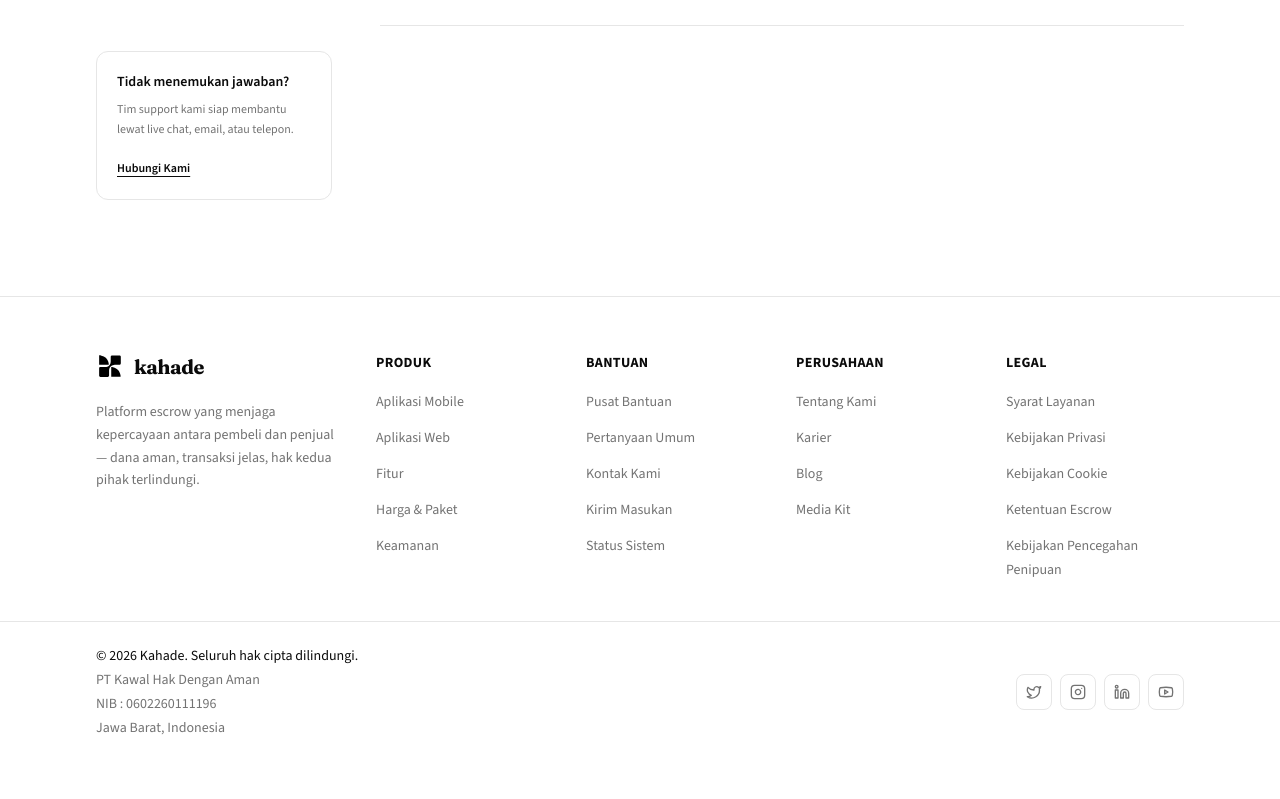
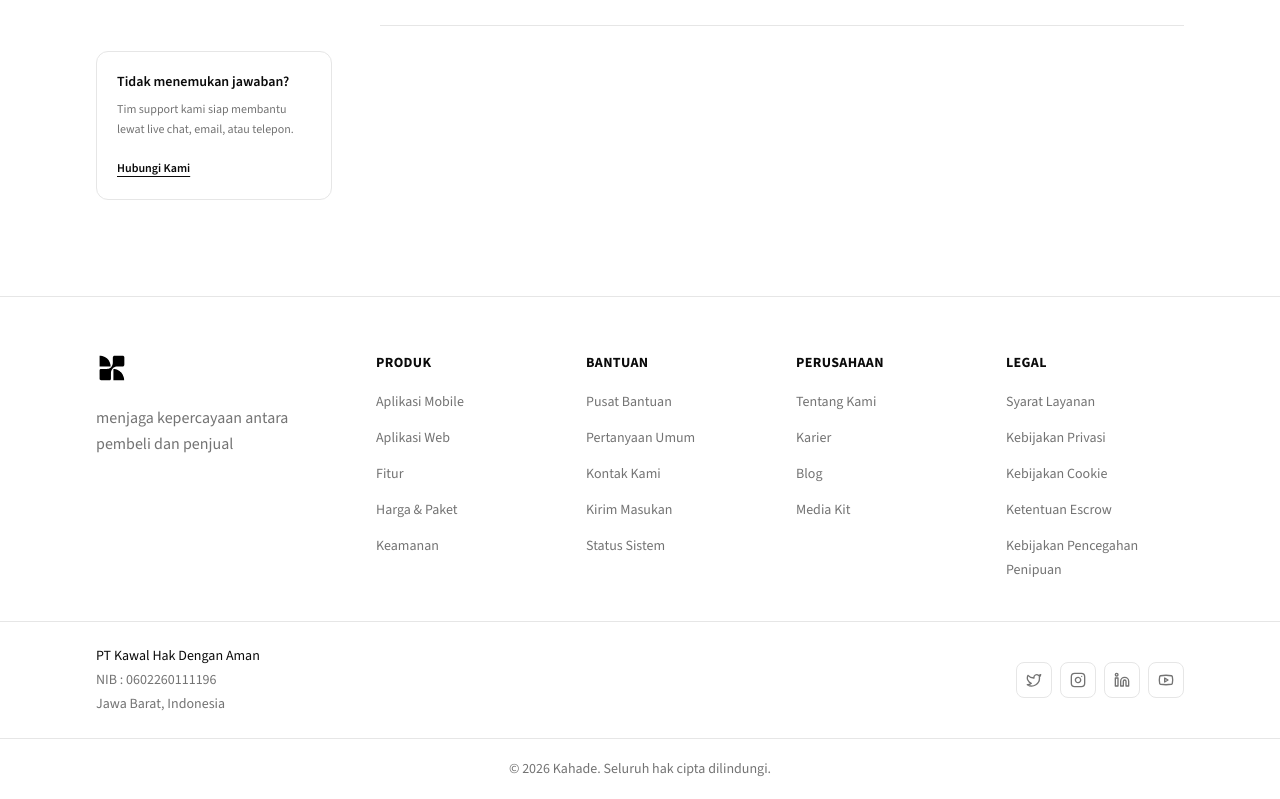
Before and after one commit to kahade-id/landing, a Next.js app: page /faq in a window 1280 px wide. Shown: the part 1023-1822 px from the top of the page. Before the commit the page ends 1785 px from the top, so only its background shows below. Built offline with nearby package versions, Linux system fonts and the light colour scheme.

Commit message:
Update Footer.tsx

```diff
--- a/components/layout/Footer.tsx
+++ b/components/layout/Footer.tsx
@@ -18,16 +18,11 @@ const footerEntries = Object.entries(footerLinks) as [string, { label: string; h
 function FooterColumn({ category, links }: { category: string; links: { label: string; href: string }[] }) {
   return (
     <div>
-      <p className="text-sm font-bold text-foreground mb-4 tracking-wide">
-        {category}
-      </p>
+      <p className="text-sm font-bold text-foreground mb-4 tracking-wide">{category}</p>
       <ul className="flex flex-col gap-3">
         {links.map((link) => (
           <li key={link.label}>
-            <Link
-              href={link.href}
-              className="text-sm text-muted-foreground hover:text-foreground transition-colors leading-snug"
-            >
+            <Link href={link.href} className="text-sm text-muted-foreground hover:text-foreground transition-colors leading-snug">
               {link.label}
             </Link>
           </li>
@@ -41,27 +36,15 @@ function FooterAccordion({ category, links }: { category: string; links: { label
   const [open, setOpen] = useState(false);
   return (
     <div className="border-b border-border last:border-b-0">
-      <button
-        type="button"
-        onClick={() => setOpen((v) => !v)}
-        className="w-full flex items-center justify-between py-4 text-left"
-        aria-expanded={open}
-      >
+      <button type="button" onClick={() => setOpen((v) => !v)} className="w-full flex items-center justify-between py-4 text-left" aria-expanded={open}>
         <span className="text-sm font-bold text-foreground tracking-wide">{category}</span>
-        <ChevronDown
-          className={`w-4 h-4 text-muted-foreground transition-transform duration-200 ${open ? "rotate-180" : ""}`}
-        />
+        <ChevronDown className={`w-4 h-4 text-muted-foreground transition-transform duration-200 ${open ? "rotate-180" : ""}`} />
       </button>
-      <div
-        className={`overflow-hidden transition-all duration-300 ${open ? "max-h-96 pb-4" : "max-h-0"}`}
-      >
+      <div className={`overflow-hidden transition-all duration-300 ${open ? "max-h-96 pb-4" : "max-h-0"}`}>
         <ul className="flex flex-col gap-3 pl-1">
           {links.map((link) => (
             <li key={link.label}>
-              <Link
-                href={link.href}
-                className="text-sm text-muted-foreground hover:text-foreground transition-colors"
-              >
+              <Link href={link.href} className="text-sm text-muted-foreground hover:text-foreground transition-colors">
                 {link.label}
               </Link>
             </li>
@@ -80,14 +63,15 @@ export default function Footer() {
       <div className="container-base pt-14 pb-10">
         <div className="grid grid-cols-1 lg:grid-cols-12 gap-10 lg:gap-8">
 
-          {/* BRAND COLUMN */}
+          {/* BRAND COLUMN — icon only, tanpa teks brand */}
           <div className="lg:col-span-3 flex flex-col gap-5">
-            <Link href="/" className="inline-flex items-center gap-2.5" aria-label="Kahade — Beranda">
-              <Image src="/favicon.svg" alt="Kahade" width={28} height={28} />
-              <span className="text-xl font-display font-bold tracking-tight text-foreground">kahade</span>
+            <Link href="/" aria-label="Kahade — Beranda">
+              {/* Icon saja, tanpa teks "Kahade" */}
+              <Image src="/favicon.svg" alt="Kahade" width={32} height={32} />
             </Link>
-            <p className="text-sm text-muted-foreground leading-relaxed">
-              Platform escrow yang menjaga kepercayaan antara pembeli dan penjual — dana aman, transaksi jelas, hak kedua pihak terlindungi.
+            {/* Deskripsi singkat — ukuran text-base, konsisten dengan section lain */}
+            <p className="text-base text-muted-foreground leading-relaxed">
+              menjaga kepercayaan antara pembeli dan penjual
             </p>
           </div>
 
@@ -110,14 +94,11 @@ export default function Footer() {
       {/* SEPARATOR */}
       <div className="border-t border-border" />
 
-      {/* BOTTOM BAR */}
+      {/* BOTTOM BAR — company info + social */}
       <div className="container-base py-6">
         <div className="flex flex-col sm:flex-row items-start sm:items-center justify-between gap-5">
           <div className="flex flex-col gap-1">
-            <p className="text-sm text-foreground font-medium">
-              © {new Date().getFullYear()} Kahade. Seluruh hak cipta dilindungi.
-            </p>
-            <p className="text-sm text-muted-foreground">PT Kawal Hak Dengan Aman</p>
+            <p className="text-sm text-foreground font-medium">PT Kawal Hak Dengan Aman</p>
             <p className="text-sm text-muted-foreground">NIB : 0602260111196</p>
             <p className="text-sm text-muted-foreground">Jawa Barat, Indonesia</p>
           </div>
@@ -141,6 +122,16 @@ export default function Footer() {
         </div>
       </div>
 
+      {/* SEPARATOR sebelum copyright */}
+      <div className="border-t border-border" />
+
+      {/* COPYRIGHT — full-width center, paling bawah */}
+      <div className="py-5">
+        <p className="text-sm text-muted-foreground text-center">
+          © {new Date().getFullYear()} Kahade. Seluruh hak cipta dilindungi.
+        </p>
+      </div>
+
     </footer>
   );
 }
```
